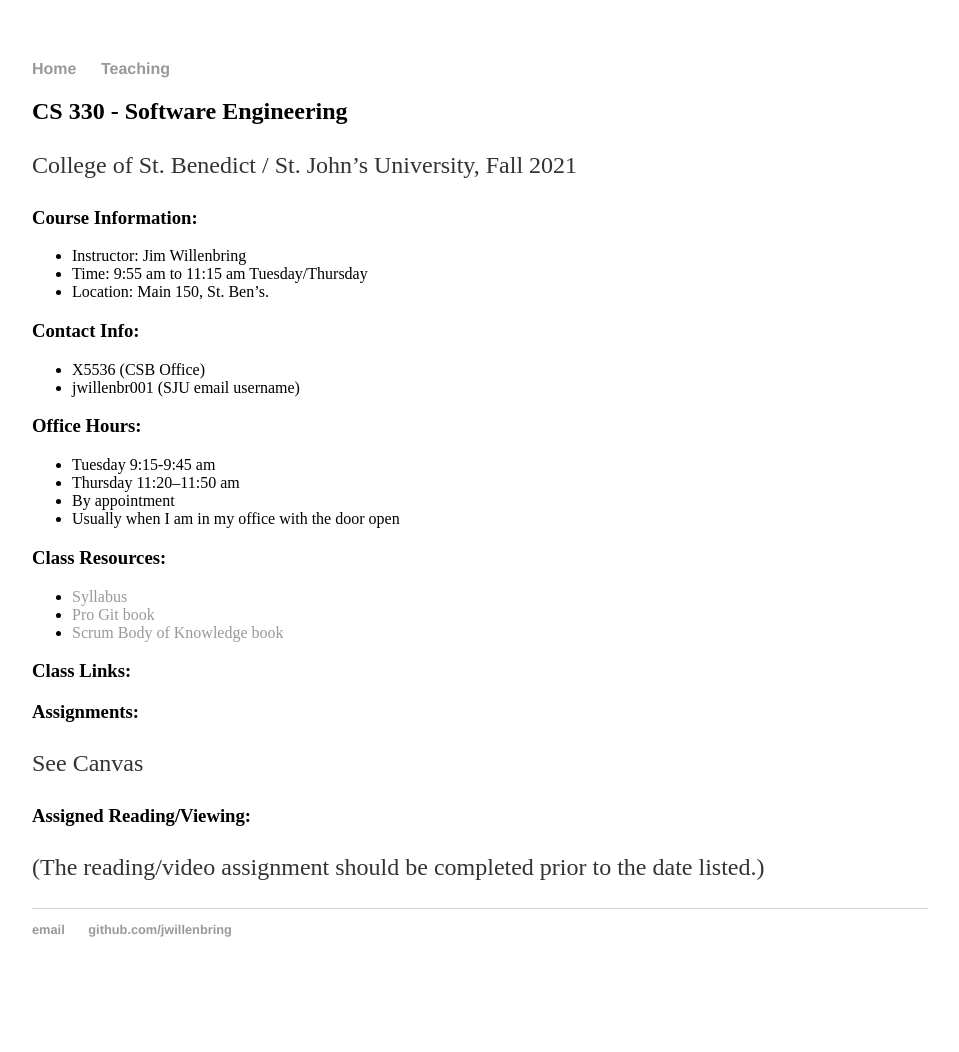
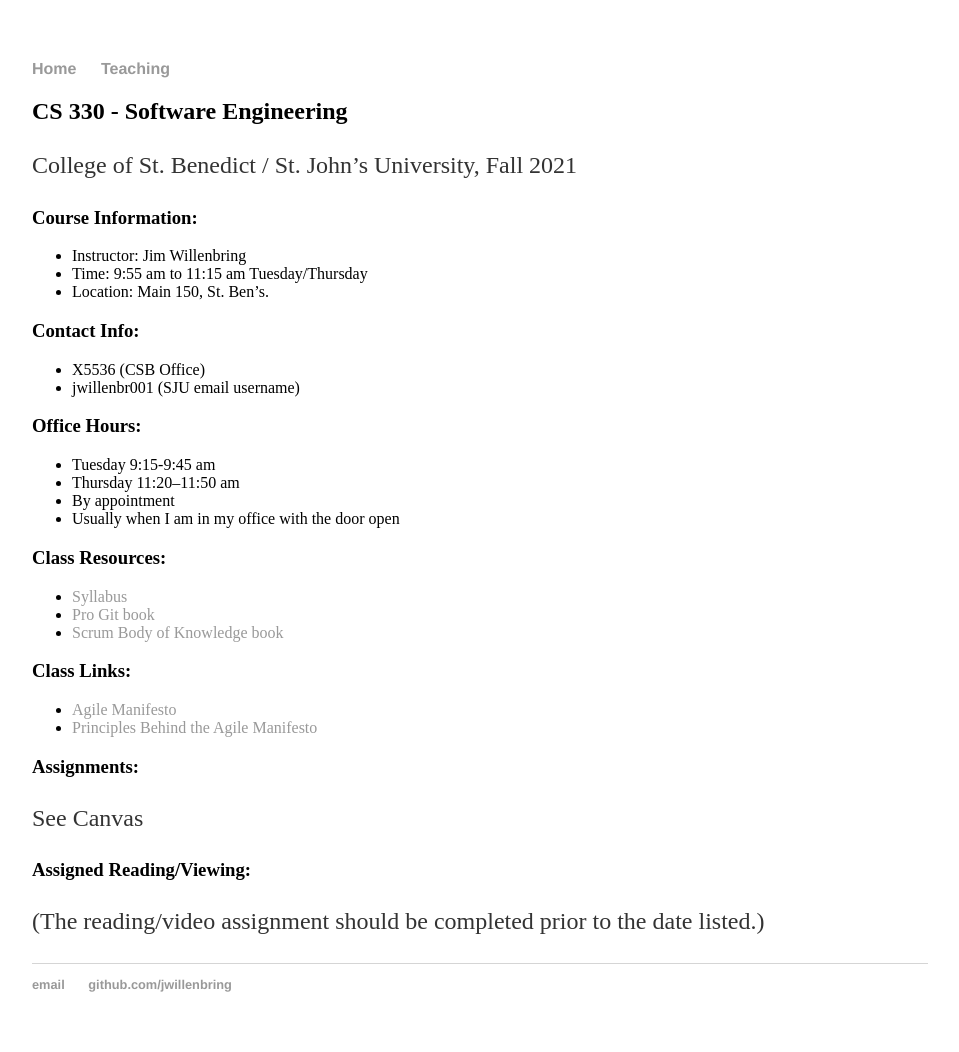
Before and after one commit to jwillenbring/jwillenbring.github.io, a Jekyll site: the page built from teaching/2021-Fall-CS330/index.md, in a window 1280 px wide. Shown: the whole page, without its empty margins (160-1119 px from the left). Built offline with Jekyll 4.4.1, drawn with Linux system fonts in a browser that asks for light colours; our own code applies the rules of GitHub Pages for plain Markdown files; before the commit the page ends 997 px from its top, so only the background shows below that.

Commit message:
Update index.md

```diff
--- a/teaching/2021-Fall-CS330/index.md
+++ b/teaching/2021-Fall-CS330/index.md
@@ -44,11 +44,12 @@ College of St. Benedict / St. John's University, Fall 2021
 
 ### Class Links:
 
+  * [Agile Manifesto](http://agilemanifesto.org/)
+  * [Principles Behind the Agile Manifesto](http://agilemanifesto.org/principles.html)
+
 <!---
 
   * [Class GitHub Organization](https://github.com/CSBSJU-CS330-F19)
-  * [Agile Manifesto](http://agilemanifesto.org/)
-  * [Principles Behind the Agile Manifesto](http://agilemanifesto.org/principles.html)
   * [Agile Basics and Comments on Principles from 8/30 - see through slide 6](https://press3.mcs.anl.gov/atpesc/files/2019/08/ATPESC_2019_Track-7_5_8-8_130pm_Willenbring-Agile_and_GitHub.pdf)
  * [Mountain Goat Scrum overview from 8/30 and 9/2](https://www.mountaingoatsoftware.com/uploads/presentations/English-Redistributable-Intro-Scrum.ppt)
   * [Requirements Elicitation from 9/9](https://www.slideshare.net/vivacemente/requirement-elicitation)
```
